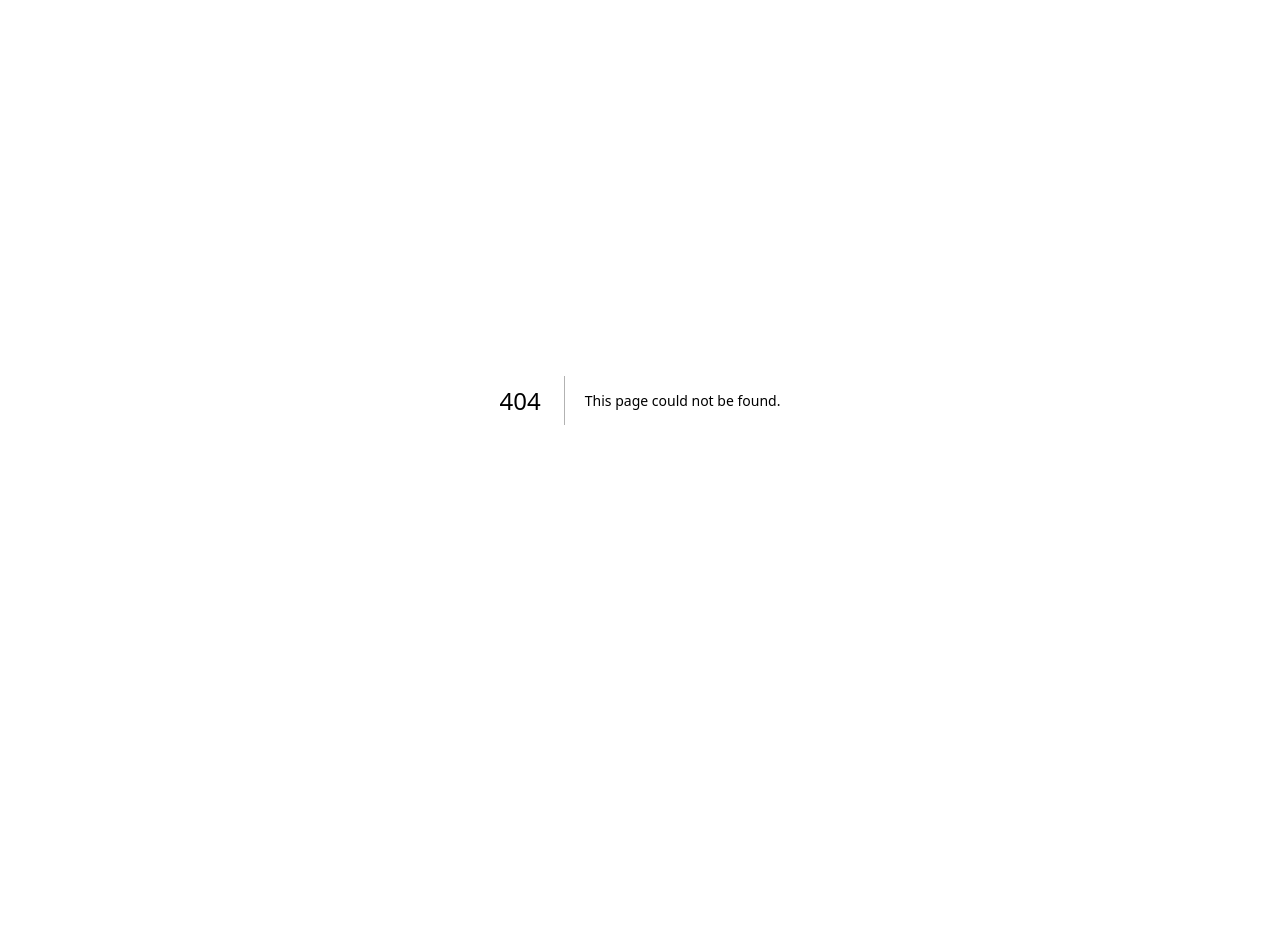
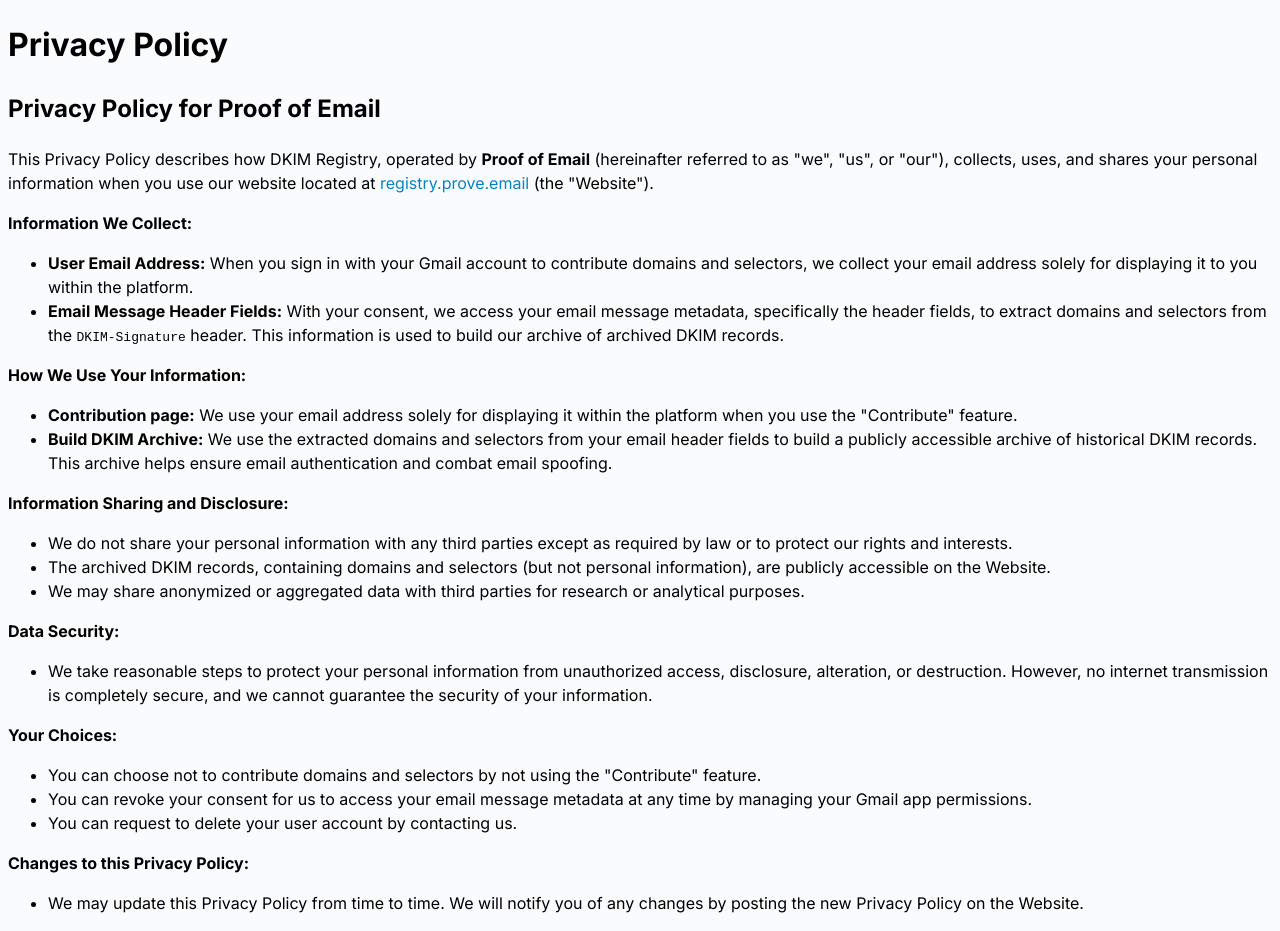
Before and after one commit to zkemail/archive.prove.email, a Next.js app in the folder dkim-lookup-app/: page /privacy-policy in a window 1280 px wide. Before the commit this address had no page. Before the commit the page ends 800 px from the top, so only its background shows below. Built offline with nearby package versions, Linux system fonts and the light colour scheme.

Commit message:
add privacy policy

```diff
--- a/dkim-lookup-app/src/app/page.tsx
+++ b/dkim-lookup-app/src/app/page.tsx
@@ -68,7 +68,7 @@
 	return (
 		<main style={{ display: 'flex', minHeight: '100vh', flexDirection: 'column', alignItems: 'center' }}>
 			<h2 style={{ padding: '2rem' }}>
-				<a href='/' className='defaultcolor'>DKIM Lookup</a>
+				<a href='/' className='defaultcolor'>DKIM Registry</a>
 			</h2>
 			<SearchForm domainQuery={domainQuery} />
 			<DomainSearchResults records={records} domainQuery={domainQuery} />
@@ -78,6 +78,7 @@
 				<div>Visit the project on <a href="https://github.com/foolo/dkim-lookup">GitHub</a></div>
 				<div>Visit <a href="https://prove.email/">Proof of Email</a></div>
 				<div><a href="upload">Contribute</a> to the registry</div>
+				<div>Read the <a href="privacy-policy">Privacy policy</a></div>
 			</div>
 		</main>
 	)
--- /dev/null
+++ b/dkim-lookup-app/src/app/privacy-policy/page.tsx
@@ -0,0 +1,41 @@
+export default function Page() {
+
+	return (
+		<div>
+			<h1>Privacy Policy</h1>
+
+			<h2>Privacy Policy for Proof of Email</h2>
+			<p>This Privacy Policy describes how DKIM Registry, operated by <strong>Proof of Email</strong> (hereinafter referred to as "we", "us", or "our"), collects, uses, and shares your personal information when you use our website located at <a href="https://registry.prove.email">registry.prove.email</a> (the "Website").</p>
+			<p><strong>Information We Collect:</strong></p>
+			<ul>
+				<li><strong>User Email Address:</strong> When you sign in with your Gmail account to contribute domains and selectors, we collect your email address solely for displaying it to you within the platform.</li>
+				<li><strong>Email Message Header Fields:</strong> With your consent, we access your email message metadata, specifically the header fields, to extract domains and selectors from the <code>DKIM-Signature</code> header. This information is used to build our archive of archived DKIM records.</li>
+			</ul>
+			<p><strong>How We Use Your Information:</strong></p>
+			<ul>
+				<li><strong>Contribution page:</strong> We use your email address solely for displaying it within the platform when you use the "Contribute" feature.</li>
+				<li><strong>Build DKIM Archive:</strong> We use the extracted domains and selectors from your email header fields to build a publicly accessible archive of historical DKIM records. This archive helps ensure email authentication and combat email spoofing.</li>
+			</ul>
+			<p><strong>Information Sharing and Disclosure:</strong></p>
+			<ul>
+				<li>We do not share your personal information with any third parties except as required by law or to protect our rights and interests.</li>
+				<li>The archived DKIM records, containing domains and selectors (but not personal information), are publicly accessible on the Website.</li>
+				<li>We may share anonymized or aggregated data with third parties for research or analytical purposes.</li>
+			</ul>
+			<p><strong>Data Security:</strong></p>
+			<ul>
+				<li>We take reasonable steps to protect your personal information from unauthorized access, disclosure, alteration, or destruction. However, no internet transmission is completely secure, and we cannot guarantee the security of your information.</li>
+			</ul>
+			<p><strong>Your Choices:</strong></p>
+			<ul>
+				<li>You can choose not to contribute domains and selectors by not using the "Contribute" feature.</li>
+				<li>You can revoke your consent for us to access your email message metadata at any time by managing your Gmail app permissions.</li>
+				<li>You can request to delete your user account by contacting us.</li>
+			</ul>
+			<p><strong>Changes to this Privacy Policy:</strong></p>
+			<ul>
+				<li>We may update this Privacy Policy from time to time. We will notify you of any changes by posting the new Privacy Policy on the Website.</li>
+			</ul>
+		</div >
+	)
+}
```
